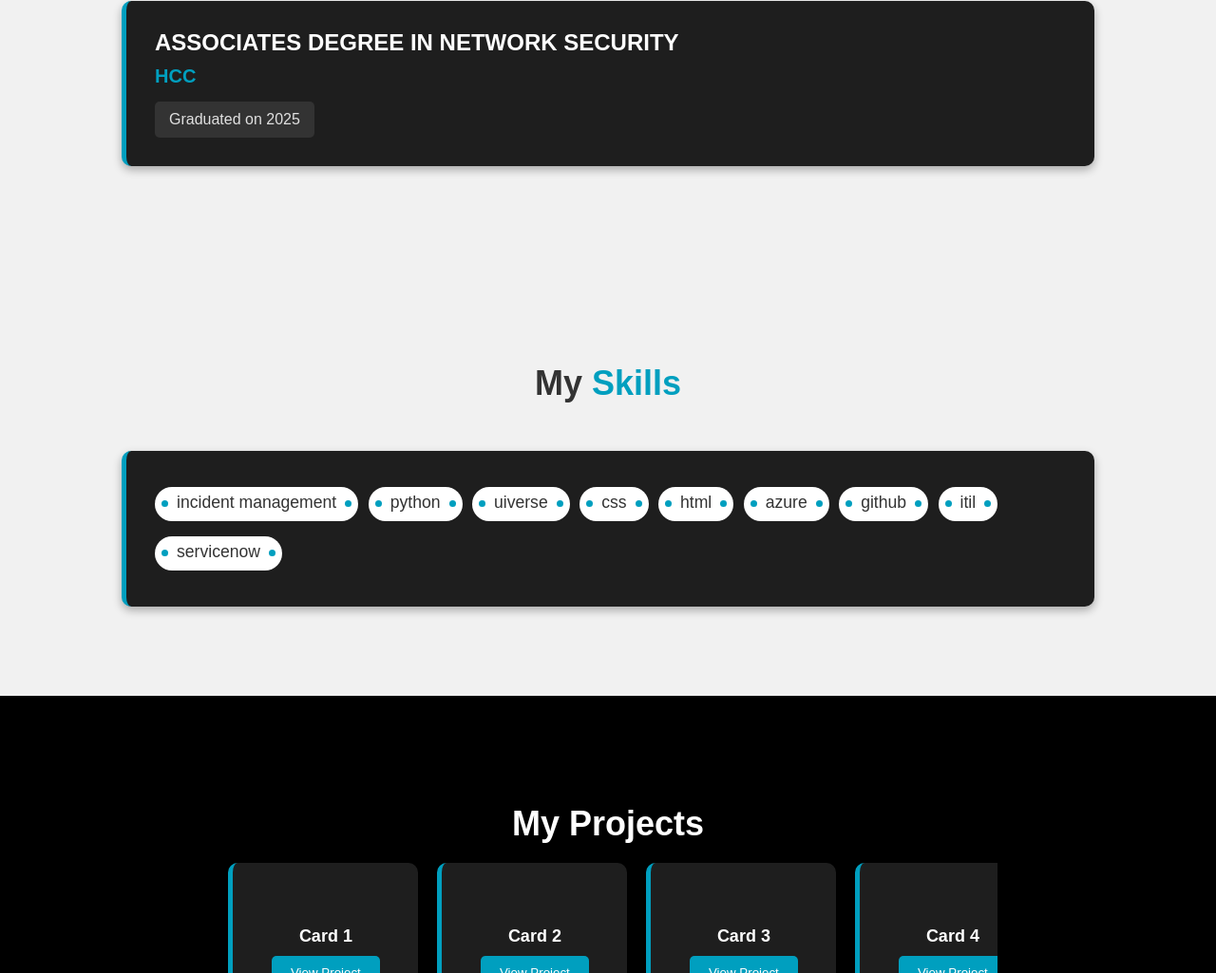
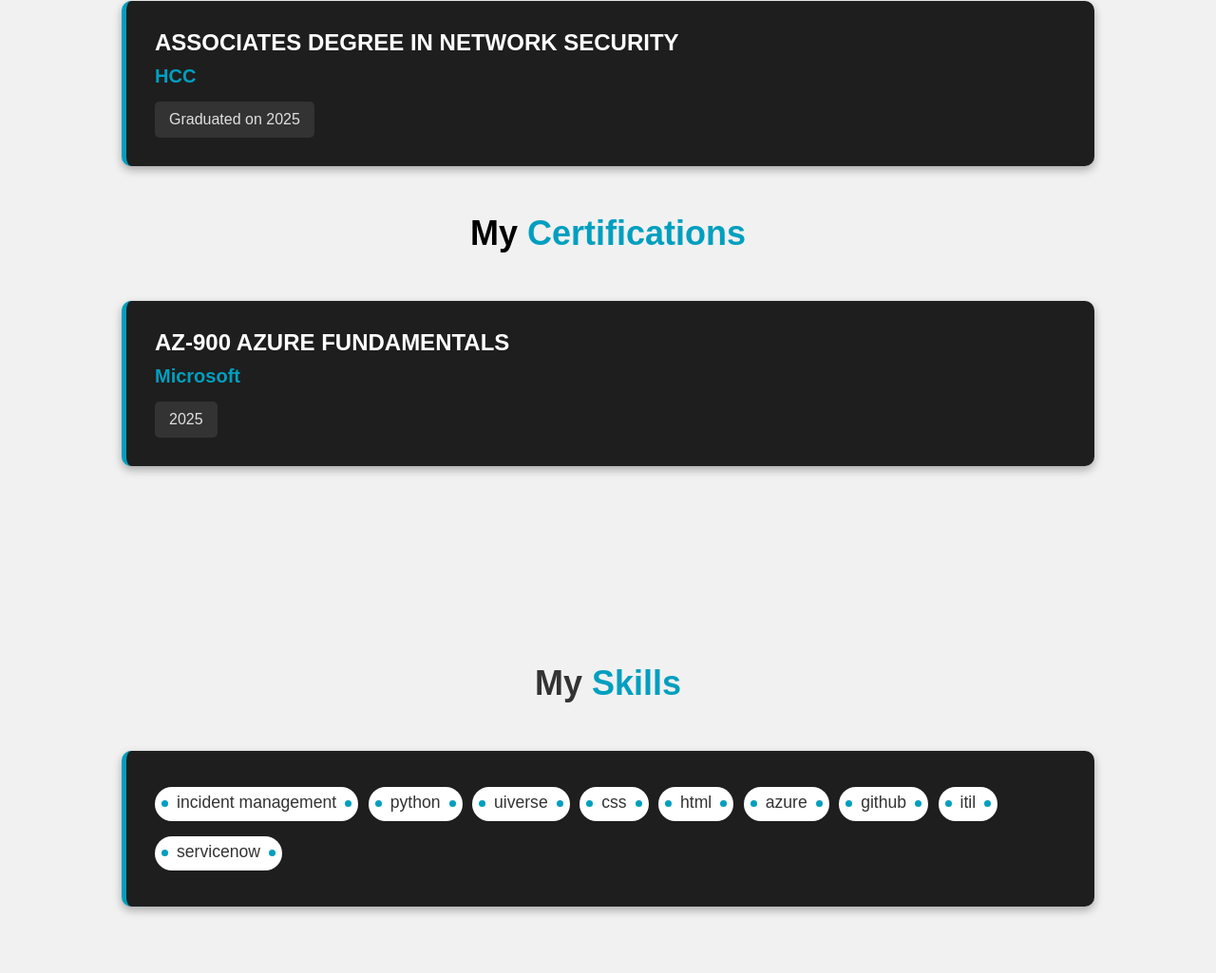
Before and after one commit to ElierEstopinan/Portfolio-Website, a plain HTML site: page index.html in a window 1280 px wide. Shown: the part 1973-2998 px from the top of the page at 95% size. Drawn offline with nearby package versions, Linux system fonts and the light colour scheme.

Commit message:
Add certifications section with styling and layout enhancements

```diff
--- a/index.html
+++ b/index.html
@@ -84,6 +84,16 @@
                 <div class="graduated-date">Graduated on 2025</div>
             </div>
         </div>
+    <!-- Certifications Section -->
+        <h2 class="heading"> My <span>Certifications</span></h2>
+        <div class="certification-container">
+            <div class="certification-card">
+                <div class="certification-title">AZ-900 Azure Fundamentals</div>
+                <div class="organazation">Microsoft</div>
+                <div class="completed-date">2025</div>
+            </div>
+        </div>
+
     </section>
 
     <!-- Skills Section -->
--- a/style.css
+++ b/style.css
@@ -389,6 +389,56 @@ span {
   margin-top: 15px; /* Increase margin-top */
 }
 
+.certifications .heading {
+  text-align: center;
+  margin: 50px 0;
+  font-size: 36px;
+  color: black; /* White text */
+}
+
+.certifications .heading span {
+  color: #009fbf; /* Primary color */
+}
+
+.certifications-container {
+  max-width: 1200px; /* Increase max-width */
+  margin: 0 auto;
+}
+
+.certification-card {
+  background-color: #1e1e1e;
+  border-radius: 10px;
+  padding: 30px; /* Increase padding */
+  margin-bottom: 30px; /* Increase margin-bottom */
+  box-shadow: 0px 4px 10px rgba(0, 0, 0, 0.3);
+  border-left: 5px solid #009fbf; /* Accent border */
+  width: 100%;
+}
+
+.certification-title {
+  font-size: 24px; /* Increase font size */
+  font-weight: bold;
+  color: #ffffff;
+  text-transform: uppercase;
+}
+
+.organazation {
+  font-size: 20px; /* Increase font size */
+  color: #009fbf;
+  font-weight: bold;
+  margin-top: 10px; /* Increase margin-top */
+}
+
+.completed-date{
+  background-color: #333;
+  color: #e0e0e0;
+  font-size: 16px; /* Increase font size */
+  display: inline-block;
+  padding: 10px 15px; /* Increase padding */
+  border-radius: 5px;
+  margin-top: 15px; /* Increase margin-top */
+}
+
 @media (max-width: 768px) {
   .experience-card {
     padding: 20px;
```
